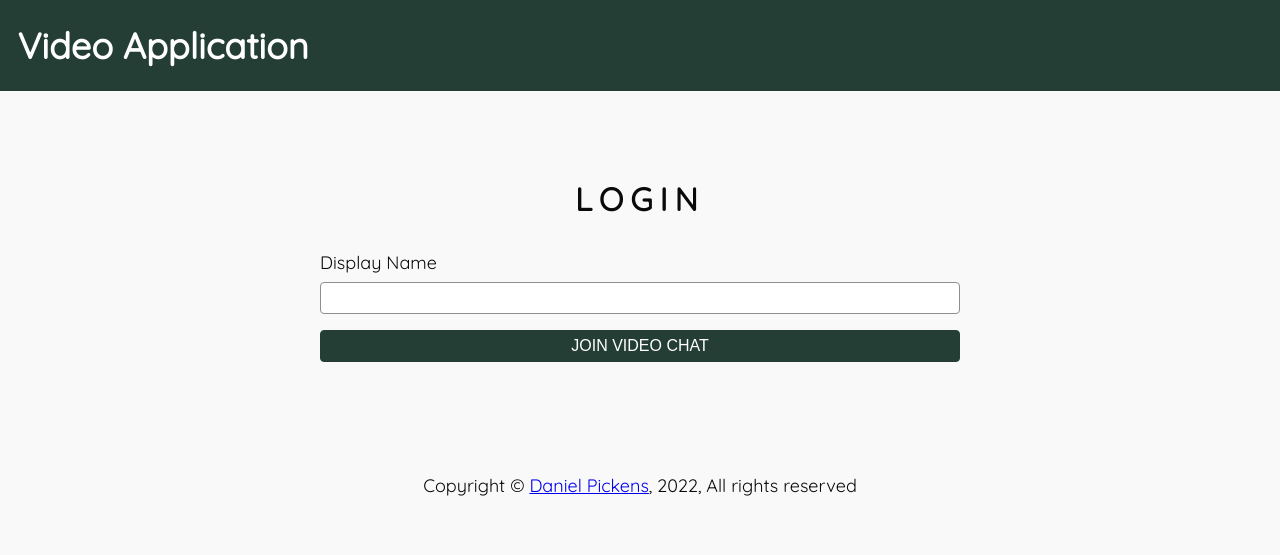
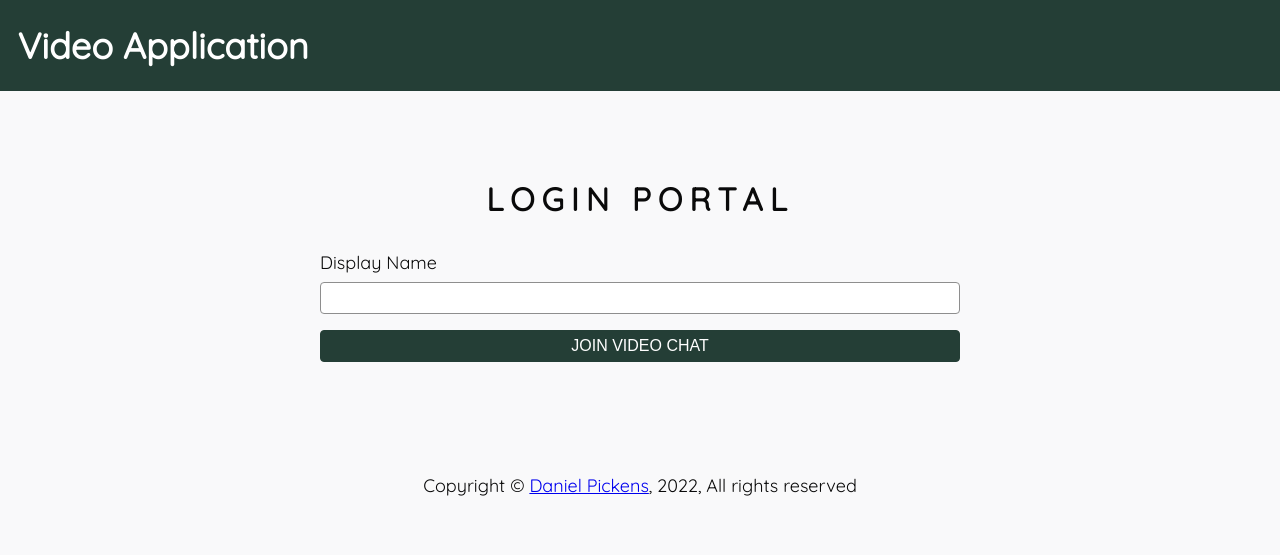
Before and after one commit to DanielPickens/Videobo, a Gatsby site: page / in a window 1280 px wide. Built offline with nearby package versions, Linux system fonts and the light colour scheme; Gatsby itself is replaced by a stand-in of ours.

Commit message:
Update login-form.js

```diff
--- a/src/components/login-form.js
+++ b/src/components/login-form.js
@@ -22,7 +22,7 @@ const LoginForm = ({ storeToken, storeName }) => {
 
     return (
         <section className={styles.contact}>
-            <h3>Login</h3>
+            <h3>Login Portal</h3>
             <div className={styles.center}>
             <form onSubmit={handleSubmit}>
                 <div>
```
